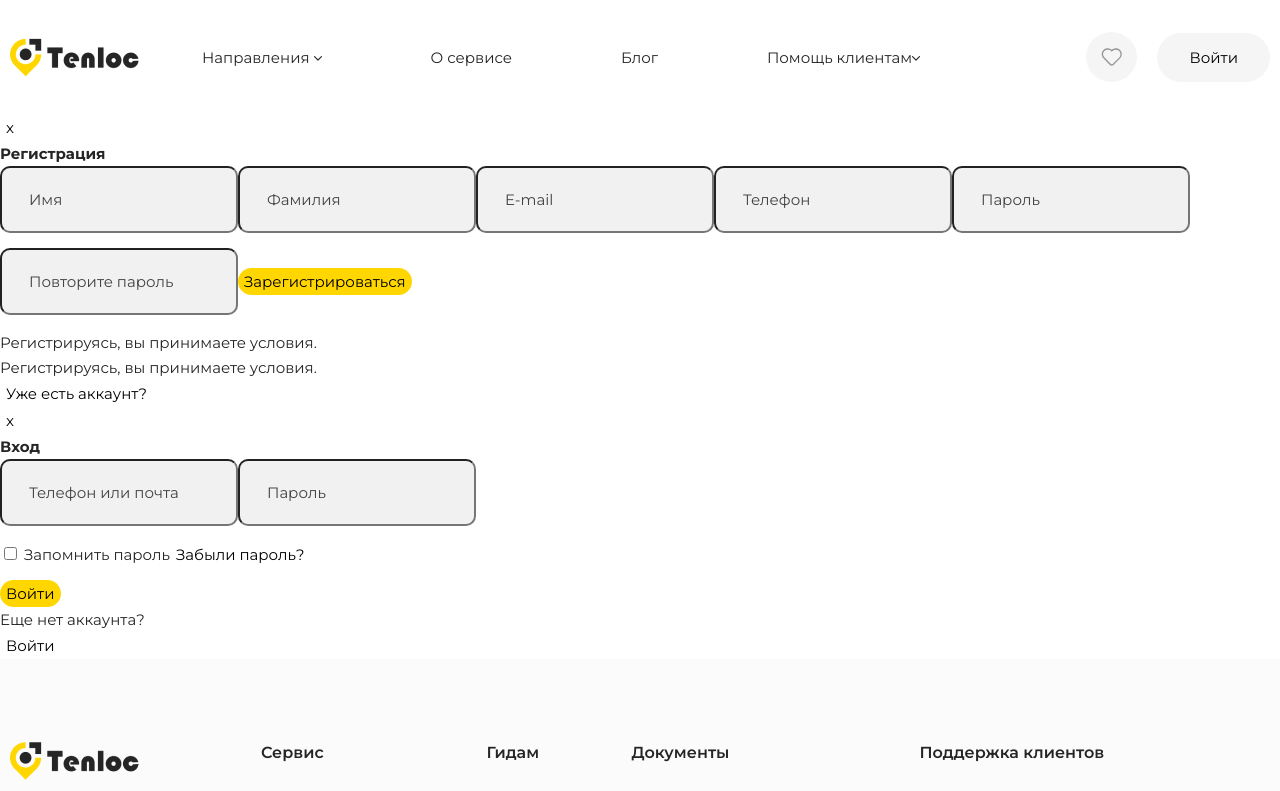
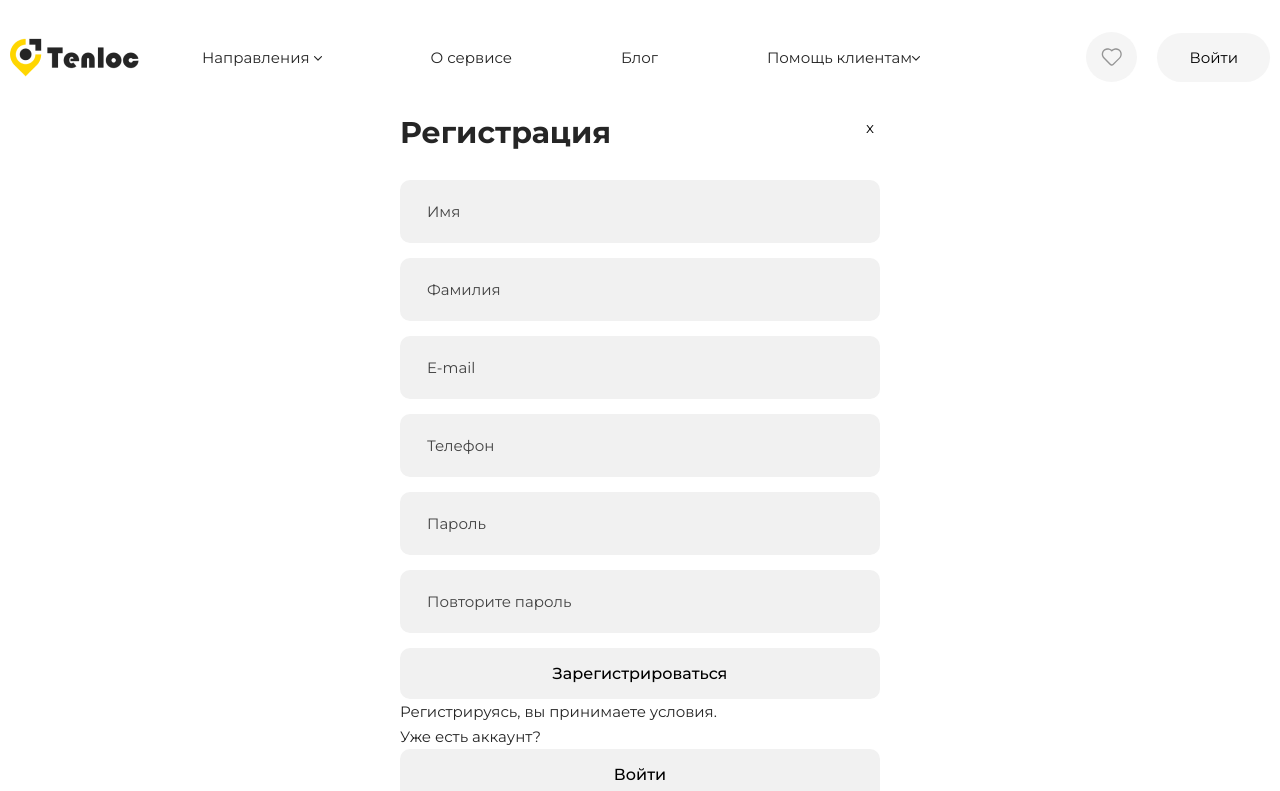
Before and after one commit to progdidi/tenloc, a React (Create React App) app: page / in a window 1280 px wide. Shown: the top 791 px of the page. Built offline with nearby package versions, Linux system fonts and the light colour scheme.

Commit message:
fix: fix modal components styles

```diff
--- a/src/components/loginModal/LoginModal.js
+++ b/src/components/loginModal/LoginModal.js
@@ -1,3 +1,5 @@
+import './loginModal.scss';
+
 const LoginModal = () => {
     return (
         <div className="modal">
@@ -17,7 +19,7 @@ const LoginModal = () => {
                         </div>
                         <button className="modal__form-btn main-btn">Войти</button>
                         <p className="modal__form-text">Еще нет аккаунта?</p>
-                        <button className="modal__form-btn">Войти</button>
+                        <button className="modal__form-btn">Зарегестрироваться</button>
                     </div>
                 </div>
 
--- a/src/components/loginModal/loginModal.scss
+++ b/src/components/loginModal/loginModal.scss
@@ -0,0 +1,3 @@
+.login-modal {
+    max-width: 480px;
+}
--- a/src/components/registrationModal/RegistrationModal.js
+++ b/src/components/registrationModal/RegistrationModal.js
@@ -1,8 +1,10 @@
+import './registrationModal.scss';
+
 const RegistrationModal = () => {
     return (
         <div className="modal">
         <div className="modal__overlay">
-            <div className="modal__content login-modal">
+            <div className="modal__content registration-modal">
                 <button className="modal-close__btn">x</button>
                 <h4 className="modal__title">Регистрация</h4>
 
@@ -16,8 +18,8 @@ const RegistrationModal = () => {
 
                     <button className="modal__form-btn main-btn">Зарегистрироваться</button>
                     <p className="modal__form-text">Регистрируясь, вы принимаете условия.</p>
-                    <p className="modal__form-text">Регистрируясь, вы принимаете условия.</p>
-                    <button className="modal__form-btn">Уже есть аккаунт?</button>
+                    <p className="modal__form-text">Уже есть аккаунт?</p>
+                    <button className="modal__form-btn">Войти</button>
                 </div>
             </div>
 
--- a/src/components/registrationModal/registrationModal.scss
+++ b/src/components/registrationModal/registrationModal.scss
@@ -0,0 +1,3 @@
+.registration-modal {
+    max-width: 480px;
+}
--- a/src/style/style.scss
+++ b/src/style/style.scss
@@ -47,12 +47,35 @@ body {
     background-color: var(--yellow-color);
 }
 
+.modal {
+    &__content {
+        margin: 0 auto;
+        position: relative;
+    }
+
+    &-close__btn {
+        position: absolute;
+        right: 0;
+        top: 0;
+    }
+
+    &__title {
+        margin-bottom: 29px;
+        font-size: 30px;
+        font-style: normal;
+        font-weight: 700;
+        line-height: normal;
+    }
+
     .modal__form {
         &-input {
             padding: 19px 27px;
             border-radius: 10px;
             background-color: #F1F1F1;
             margin-bottom: 15px;
+            display: block;
+            width: 100%;
+            border: none;
             &::placeholder {
                 color: #424242;
                 font-size: 15px;
@@ -64,4 +87,16 @@ body {
                 margin-bottom: 20px;
             }
         }
+
+        &-btn {
+            padding: 16px;
+            font-size: 16px;
+            font-style: normal;
+            font-weight: 500;
+            line-height: normal;
+            width: 100%;
+            border-radius: 10px;
+            background-color: #F1F1F1;
         }
+    }
+}
```
Lines whose indentation alone changed are shown as unchanged.
